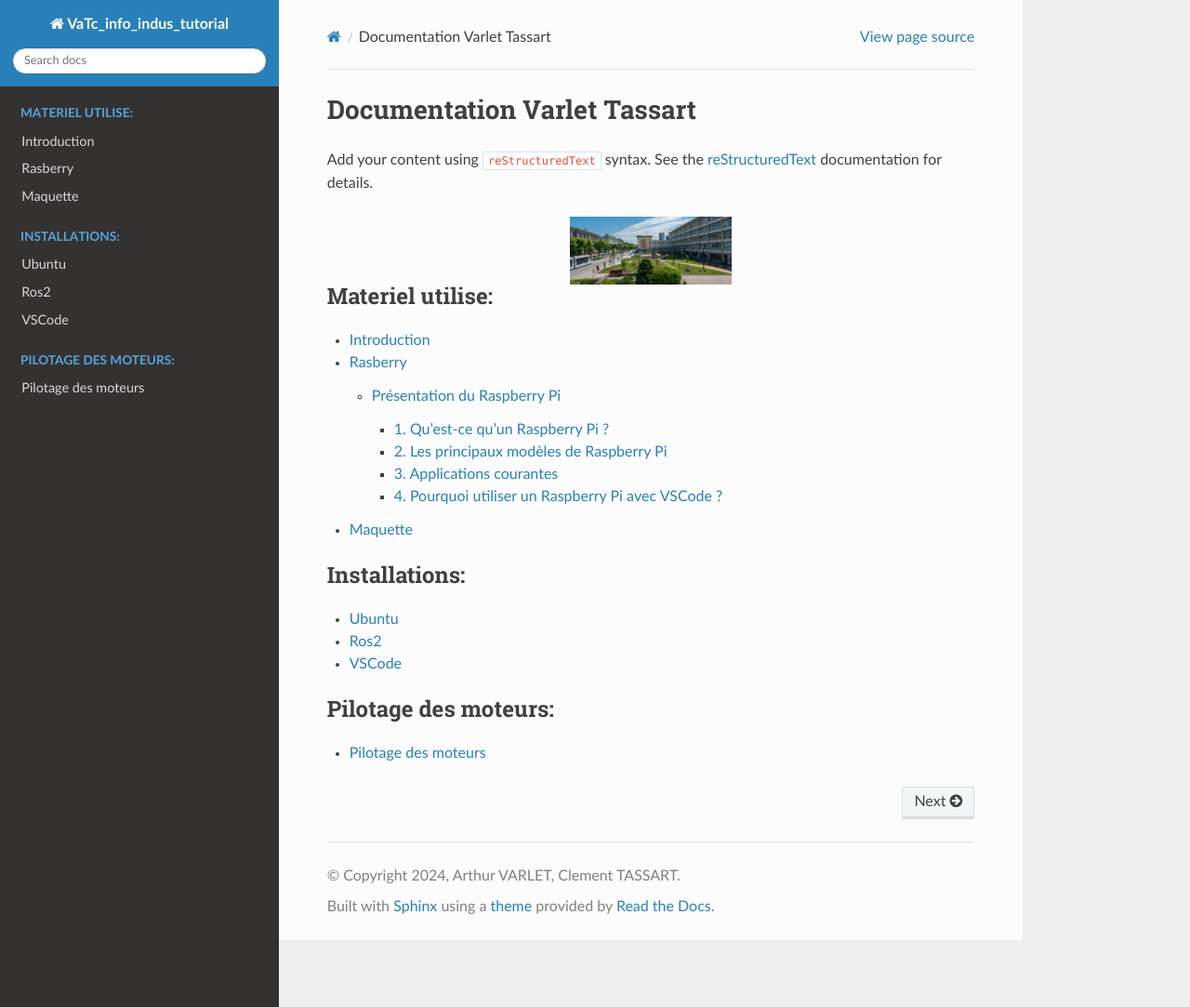
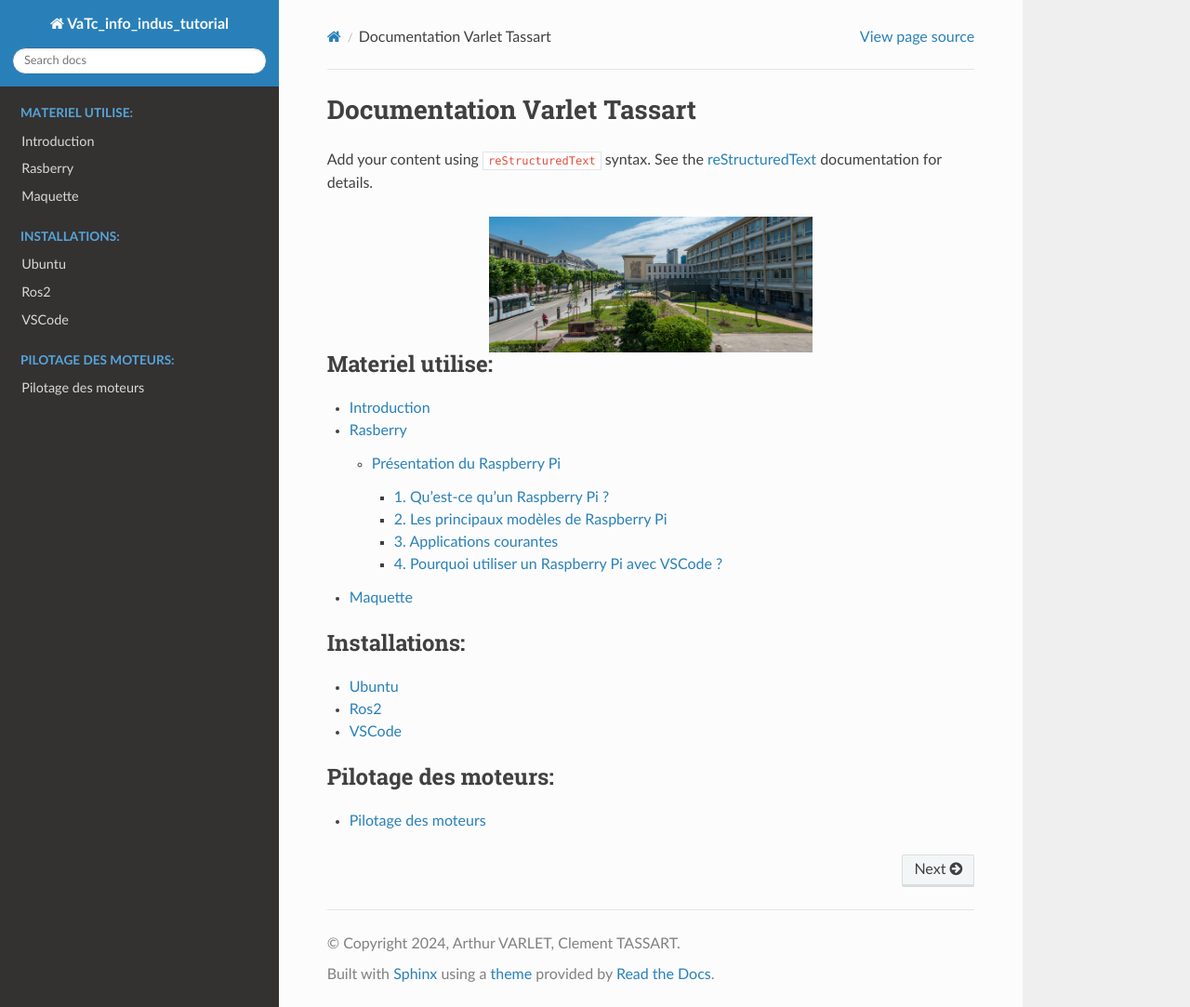
Before and after one commit to Aarthur371/info_indus_tutorial, a Sphinx documentation site: the page built from doc/sphinx/source/index.rst, in a window 1280 px wide and 1083 px high. Shown: the whole window at 93% size. Built offline with Sphinx 7.4.7 and the Read the Docs theme 3.1.0, drawn with Linux system fonts in a browser that asks for light colours.

Commit message:
ajout intro

```diff
--- a/doc/sphinx/source/index.rst
+++ b/doc/sphinx/source/index.rst
@@ -11,7 +11,7 @@ Add your content using ``reStructuredText`` syntax. See the
 documentation for details.
 
 .. image:: ressources/img/insa.jpg
-   :width: 25%
+   :width: 50%
    :align: center
 
 .. toctree::
```
